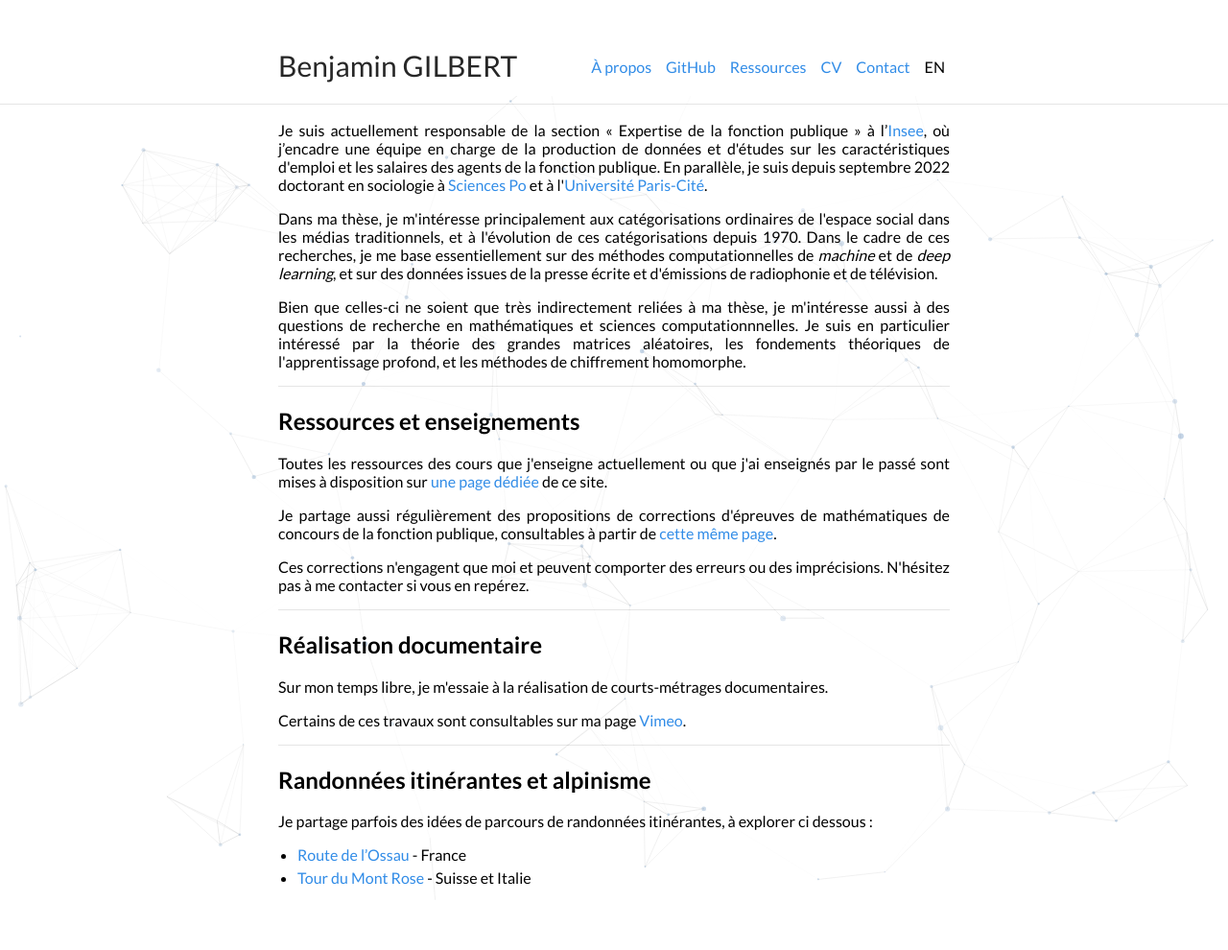
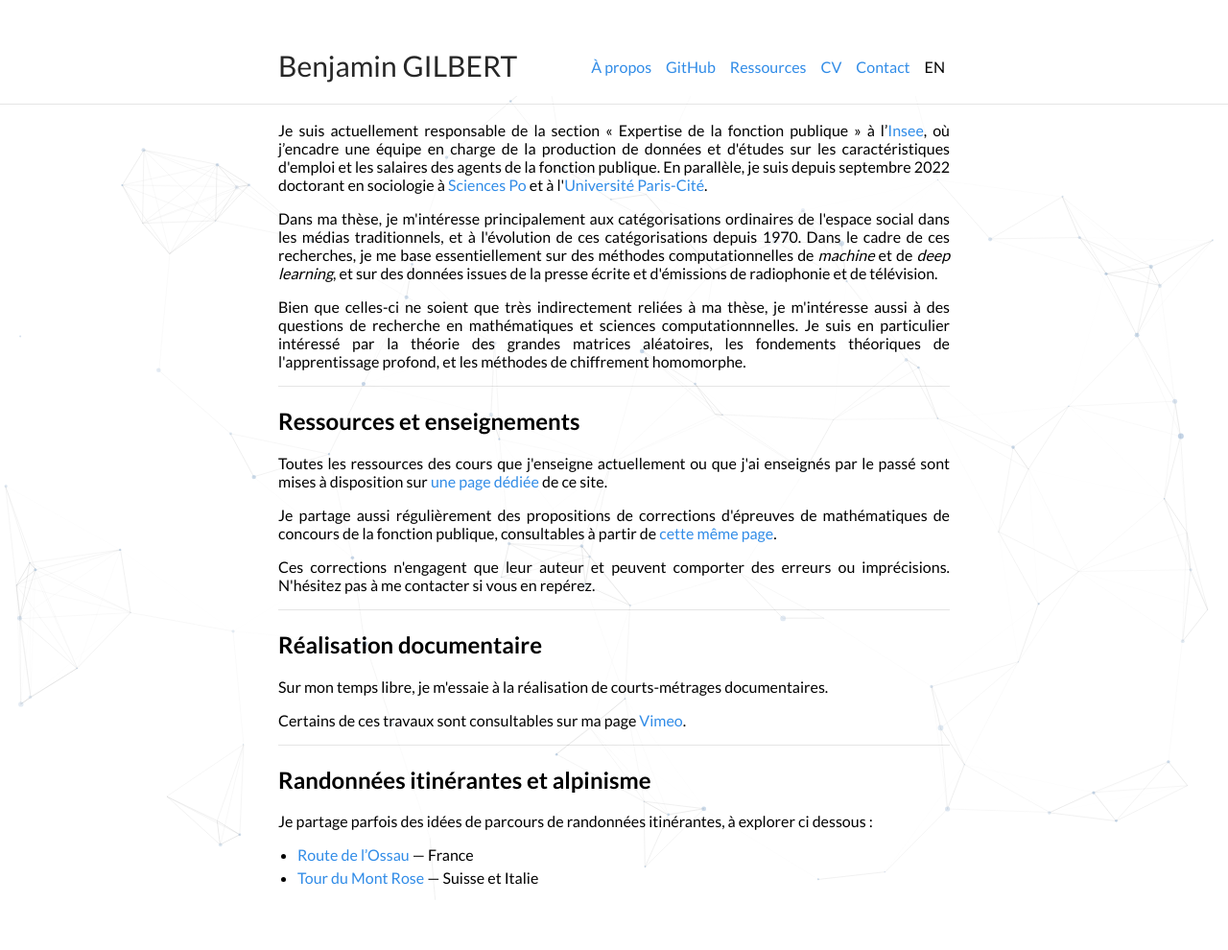
Before and after one commit to bglbrt/bglbrt.github.io, a Jekyll site: the page built from index.md, in a window 1280 px wide. Shown: the whole page at 96% size. Built offline with Jekyll 4.4.1, drawn with Linux system fonts in a browser that asks for light colours; nearby versions of some CDN libraries.

Commit message:
Mise à jour du site

```diff
--- a/index.md
+++ b/index.md
@@ -24,7 +24,7 @@ lang: "fr"
 
 <p> Je partage aussi régulièrement des propositions de corrections d'épreuves de mathématiques de concours de la fonction publique, consultables à partir de <a href = "/fr/ressources">cette même page</a>. </p>
 
-<p> Ces corrections n'engagent que moi et peuvent comporter des erreurs ou des imprécisions. N'hésitez pas à me contacter si vous en repérez. </p>
+<p> Ces corrections n'engagent que leur auteur et peuvent comporter des erreurs ou imprécisions. N'hésitez pas à me contacter si vous en repérez. </p>
 
 </div>
 
@@ -50,5 +50,5 @@ lang: "fr"
 
 </div>
 
-* [Route de l'Ossau](/fr/maps/ossau) - France
-* [Tour du Mont Rose](/fr/maps/rose) - Suisse et Italie
+* [Route de l'Ossau](/fr/maps/ossau) — France
+* [Tour du Mont Rose](/fr/maps/rose) — Suisse et Italie
```
Also changed, not shown: fr/ressources.md (+3 -3 lines).
